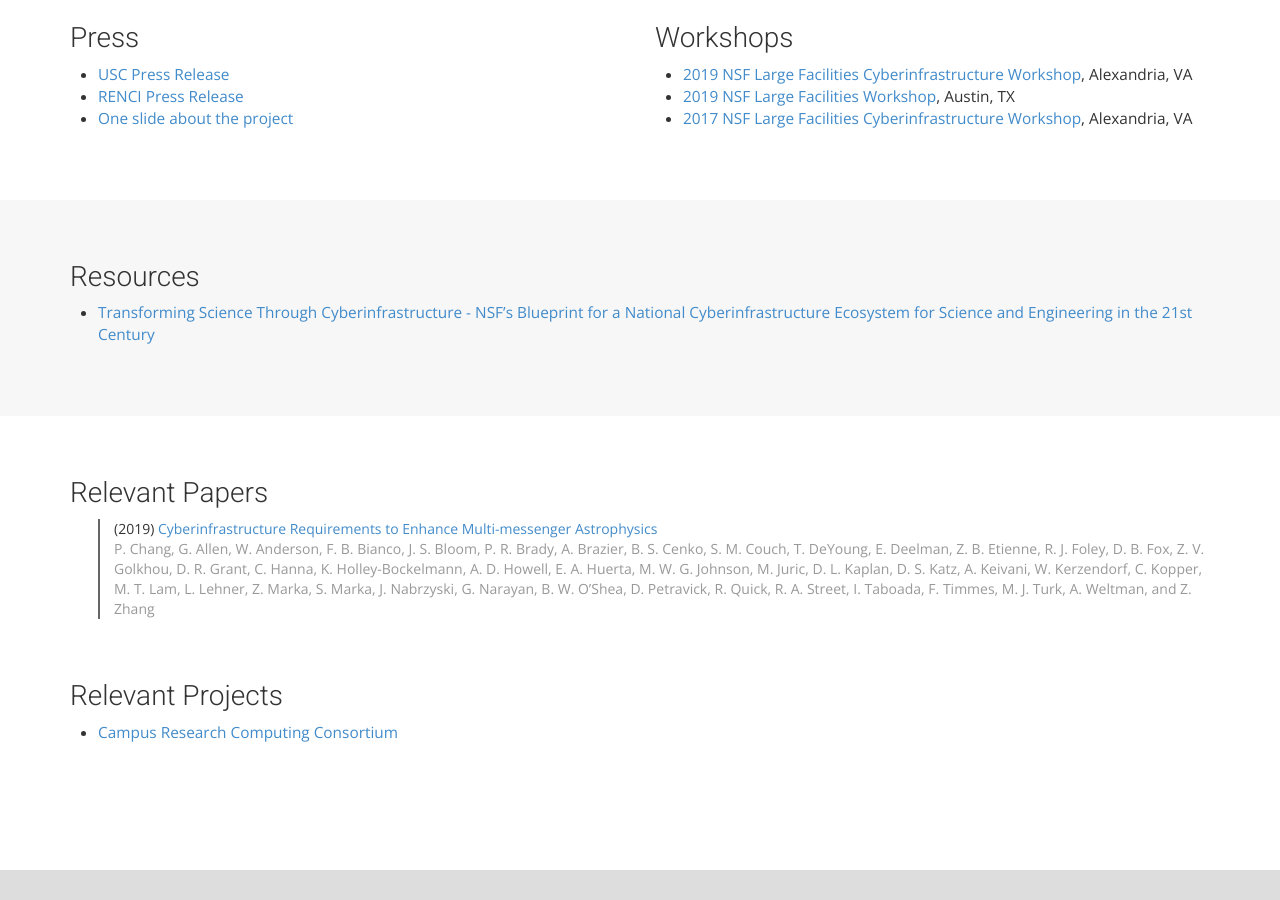
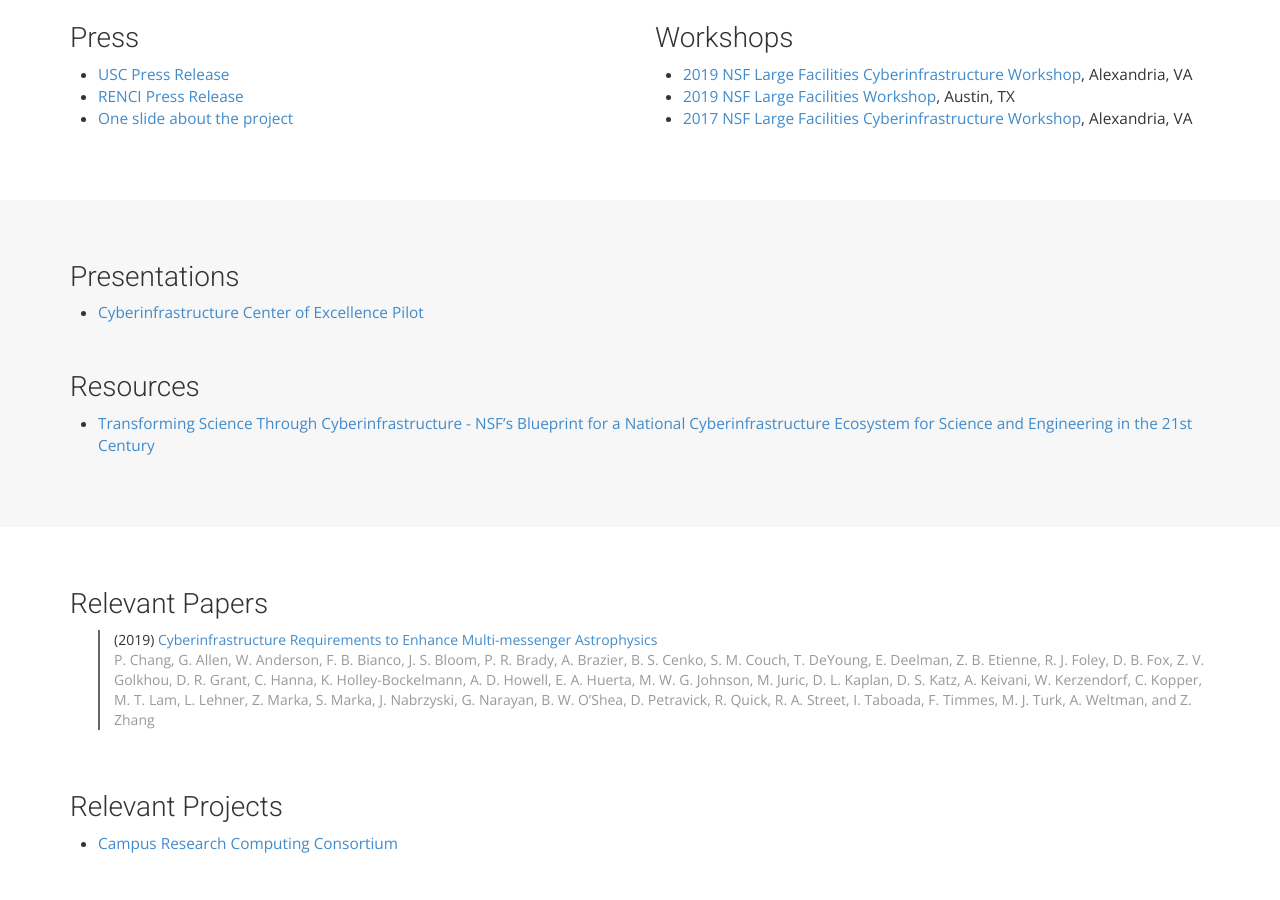
Before and after one commit to cicoe/cicoe.github.io, a Jekyll site: the page built from materials.html, in a window 1280 px wide and 900 px high, scrolled down 490 px. Built offline with Jekyll 4.4.1, drawn with Linux system fonts in a browser that asks for light colours; nearby versions of some CDN libraries; some web fonts are replaced.

Commit message:
adding cicoe presentation

```diff
--- /dev/null
+++ b/_data/materials_presentations.yml
@@ -0,0 +1,2 @@
+- title: "Cyberinfrastructure Center of Excellence Pilot"
+  file: "CICoE-DLC-DR-Webinar-Public-Final.pdf"
--- a/materials.html
+++ b/materials.html
@@ -49,6 +49,20 @@ permalink: /materials/
         <div class="row">
             <div class="col-md-12 col-sm-12 space" style="background-color: #f7f7f7">
                 <div class="section-title">
+                    <h3>Presentations</h3>
+                </div>
+                {% if site.data.materials_presentations.size > 0 %}
+                {% for n in site.data.materials_presentations %}
+                <div class="materialpress">
+                    <ul>
+                        <li><a href="/presentations/{{ n.file }}" target="_blank">{{ n.title }}</a></li>
+                    </ul>
+                </div>
+                {% endfor %}
+                {% endif %}
+            </div>
+            <div class="col-md-12 col-sm-12 space" style="background-color: #f7f7f7">
+                <div class="section-title">
                     <h3>Resources</h3>
                 </div>
                 {% if site.data.resources.size > 0 %}
```
Also changed, not shown: 2 other files.
